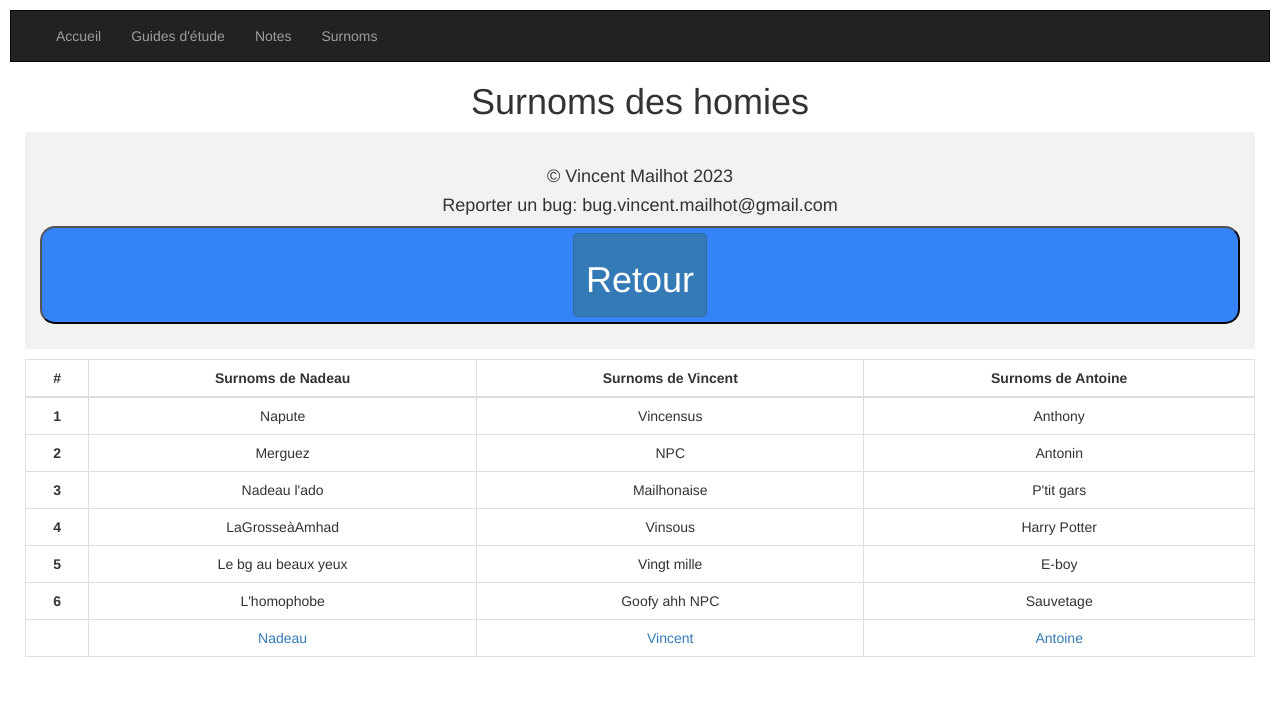
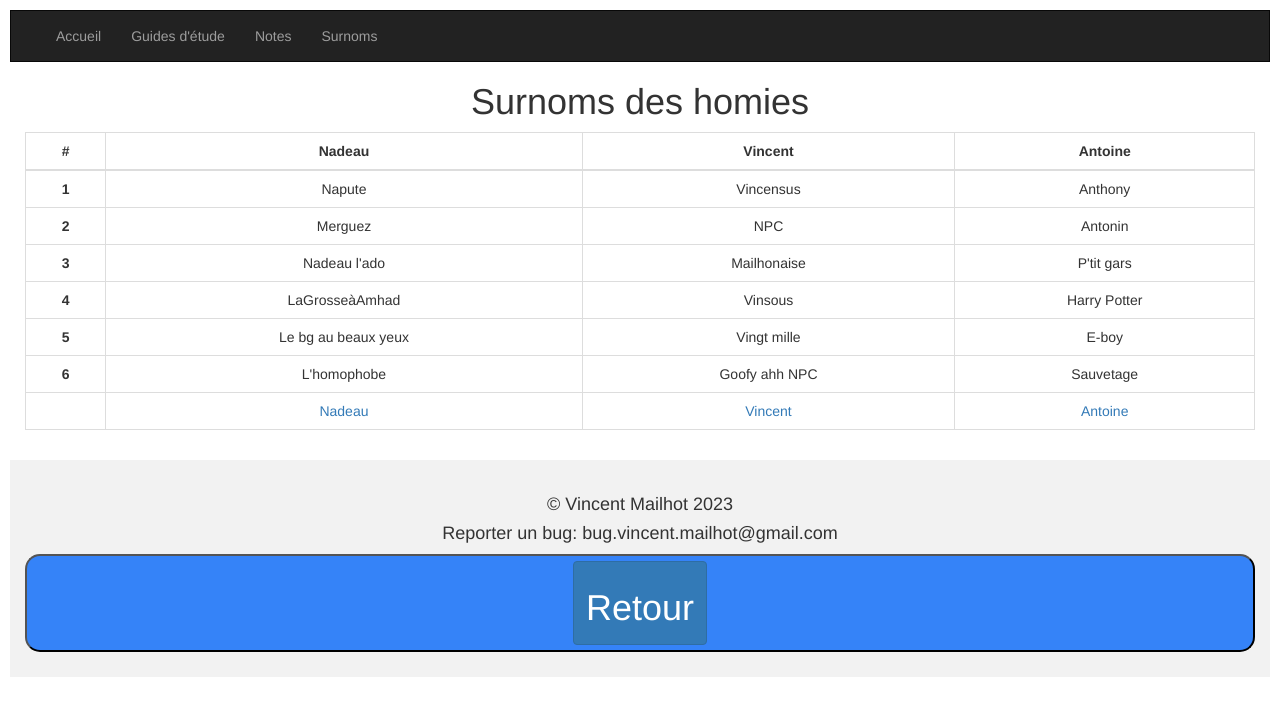
Before and after one commit to vmailhot/vmailhot.github.io, a plain HTML site: page surnoms.html in a window 1280 px wide. Drawn offline with nearby package versions, Linux system fonts and the light colour scheme.

Commit message:
modif surnom

```diff
--- a/notes.html
+++ b/notes.html
@@ -10,7 +10,7 @@
     <script src="https://ajax.googleapis.com/ajax/libs/jquery/3.6.3/jquery.min.js"></script>
     <script src="https://maxcdn.bootstrapcdn.com/bootstrap/3.4.1/js/bootstrap.min.js"></script>
 
-    <link rel="icon" href="/images/notes.jpg" type="image/icon type">
+    <link rel="icon" href="/images/notes.jpg" type="image/icon">
 
 
     <style>
@@ -179,7 +179,7 @@
     </main>
 
     <footer class="container-fluid text-center">
-      <p><h4>© Vincent Mailhot 2023</h4></p>
+      <h4>© Vincent Mailhot 2023</h4>
       <h4>Reporter un bug: bug.vincent.mailhot@gmail.com</h4>
       <button>
           <a href="index.html" class="btn btn-primary"><h1>Retour</h1></a>
--- a/surnoms.html
+++ b/surnoms.html
@@ -1,6 +1,6 @@
 <!--https://www.w3schools.com/bootstrap/tryit.asp?filename=trybs_temp_portfolio&stacked=h-->
 <!DOCTYPE html>
-<html lang="en">
+<html lang="fr">
   <head>
     <title>Notes</title>
     <meta charset="utf-8">
@@ -10,7 +10,7 @@
     <script src="https://ajax.googleapis.com/ajax/libs/jquery/3.6.3/jquery.min.js"></script>
     <script src="https://maxcdn.bootstrapcdn.com/bootstrap/3.4.1/js/bootstrap.min.js"></script>
 
-    <link rel="icon" href="/images/notes.jpg" type="image/icon type">
+    <link rel="icon" href="/images/notes.jpg" type="image/icon">
 
 
     <style>
@@ -76,13 +76,13 @@
 
     <main class="container-fluid py-5 text-center">
         <h1>Surnoms des homies</h1>
-      <table class="table table-bordered table-dark">
+        <table class="table table-bordered">
             <thead>
                 <tr>
                     <th scope="col">#</th>
-            <th scope="col">Surnoms de Nadeau</th>
-            <th scope="col">Surnoms de Vincent</th>
-            <th scope="col">Surnoms de Antoine</th>
+                    <th scope="col">Nadeau</th>
+                    <th scope="col">Vincent</th>
+                    <th scope="col">Antoine</th>
                 </tr>
             </thead>
             <tbody>
@@ -129,8 +129,10 @@
                     <td><a href="/images/image_antoine.jpg">Antoine</a></td>
                 </tr>
             </tbody>
+        </table>
     </main>
   </body>
+
   <footer class="container-fluid text-center">
     <p><h4>© Vincent Mailhot 2023</h4></p>
     <h4>Reporter un bug: bug.vincent.mailhot@gmail.com</h4>
```
Also changed, not shown: old pages/surnoms2.html (+1 -1 lines). Lines whose indentation alone changed are shown as unchanged.
